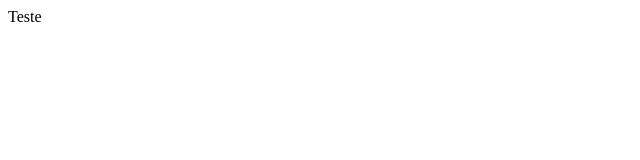
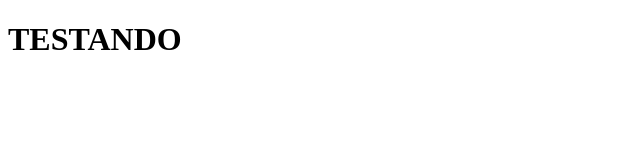
Before and after one commit to caiomaculo/aula-1, a plain HTML site: page index.html in a window 1280 px wide. Shown: the whole page, without its empty margins (0-640 px from the left). Drawn offline with Linux system fonts and the light colour scheme.

Commit message:
Adicionando Novo

```diff
--- a/index.html
+++ b/index.html
@@ -7,7 +7,7 @@
     </title>
 </head>
 <body>
-    Teste
+    <h1>TESTANDO</h1>
 
 </body>
 </html>
```
